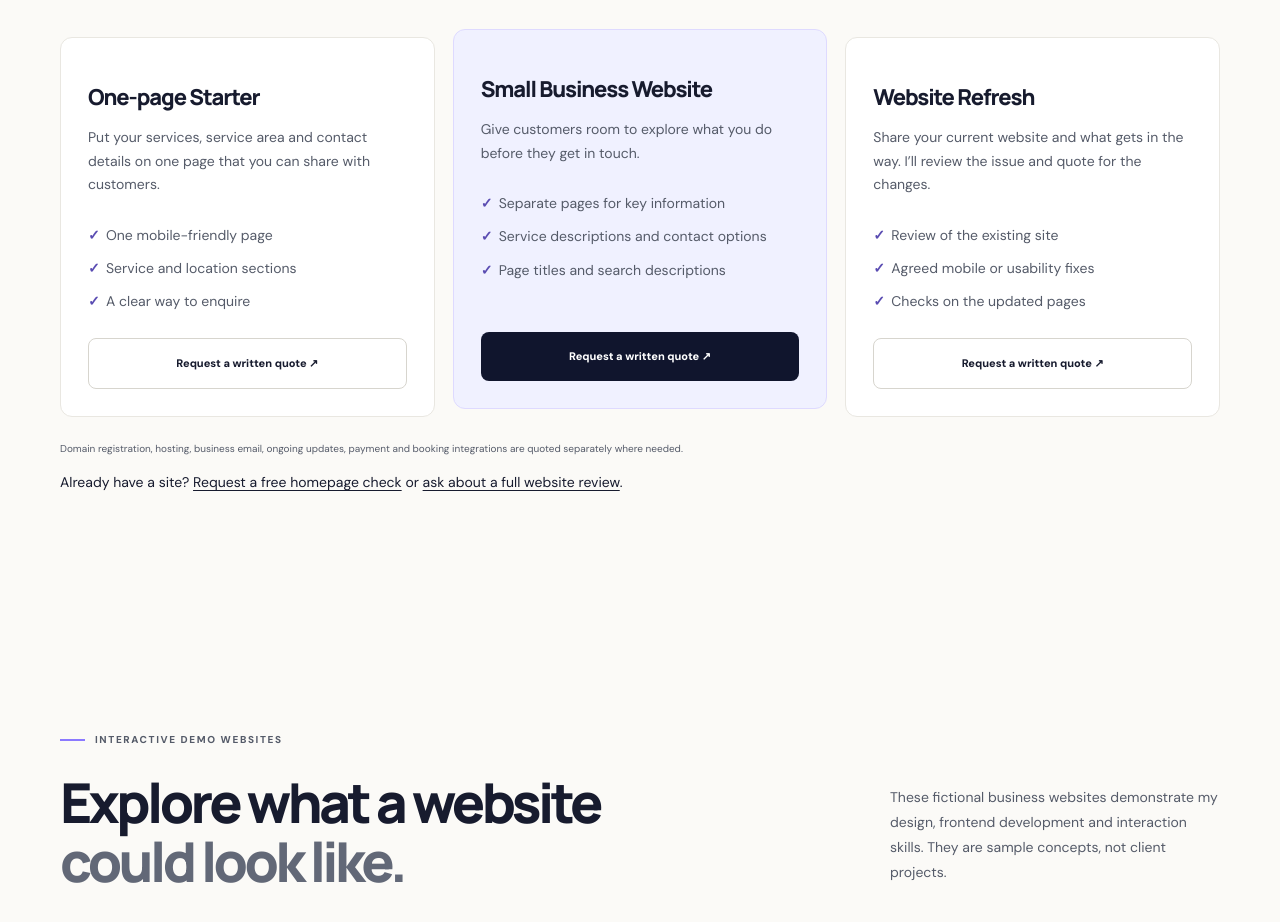
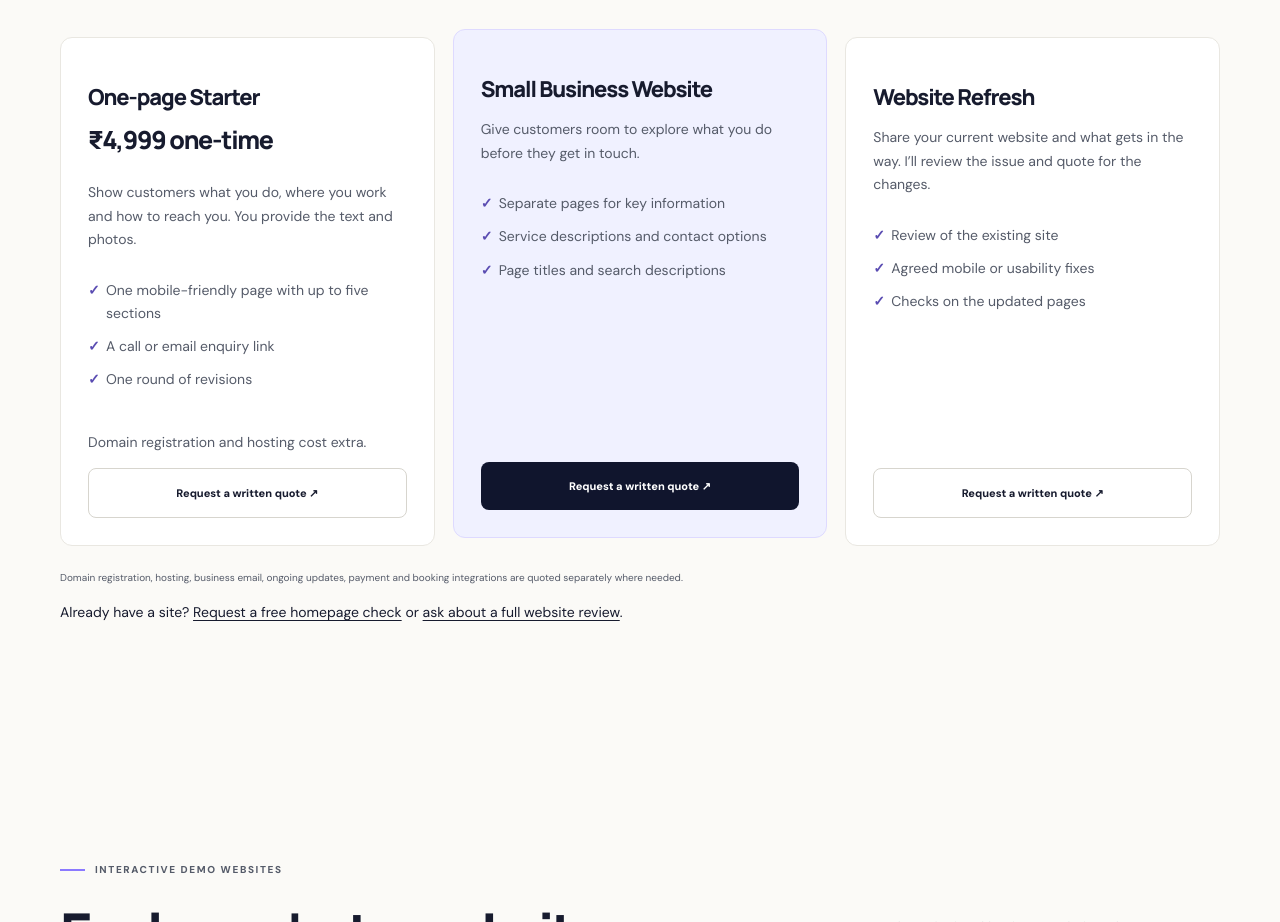
Before and after one commit to NarendraKoya999/narendra-koya-web-development-services, a plain HTML site: page index.html in a window 1280 px wide. Shown: the part 2257-3179 px from the top of the page. Drawn offline with Linux system fonts and the light colour scheme.

Commit message:
Price the one-page starter at INR 4,999 with a defined scope

```diff
--- a/index.html
+++ b/index.html
@@ -500,12 +500,14 @@
         <div class="package-grid">
           <article class="package-card">
             <h3>One-page Starter</h3>
-            <p>Put your services, service area and contact details on one page that you can share with customers.</p>
+            <p class="package-price">₹4,999 one-time</p>
+            <p>Show customers what you do, where you work and how to reach you. You provide the text and photos.</p>
             <ul>
-              <li>One mobile-friendly page</li>
-              <li>Service and location sections</li>
-              <li>A clear way to enquire</li>
+              <li>One mobile-friendly page with up to five sections</li>
+              <li>A call or email enquiry link</li>
+              <li>One round of revisions</li>
             </ul>
+            <p>Domain registration and hosting cost extra.</p>
             <a class="button button-outline" href="#contact" data-enquiry="starter"
               aria-label="Request a written quote for One-page Starter">Request a written quote ↗</a>
           </article>
@@ -1390,9 +1392,9 @@
               <span>＋</span>
             </summary>
             <p>
-              Choose a <a href="#packages">website package</a> and tell me what you need.
-              I’ll confirm the scope, price and revision rounds in a written quote.
-              Domain, hosting and ongoing maintenance are discussed separately.
+              The <a href="#packages">One-page Starter</a> costs ₹4,999 as a one-time development fee.
+              For a larger website or a refresh, I’ll quote after reviewing the work.
+              Domain registration, hosting and ongoing maintenance are separate.
             </p>
           </details>
 
```
